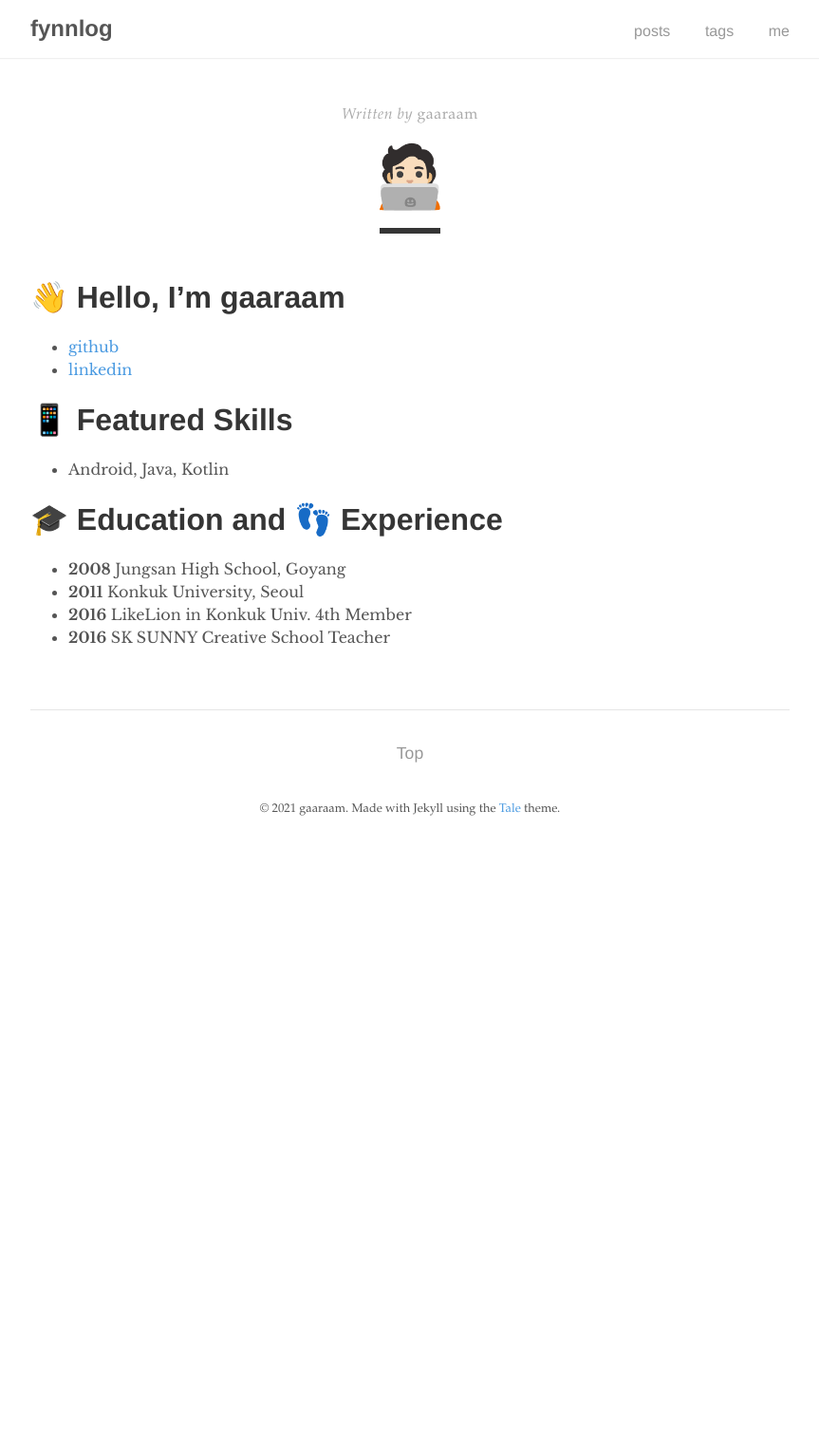
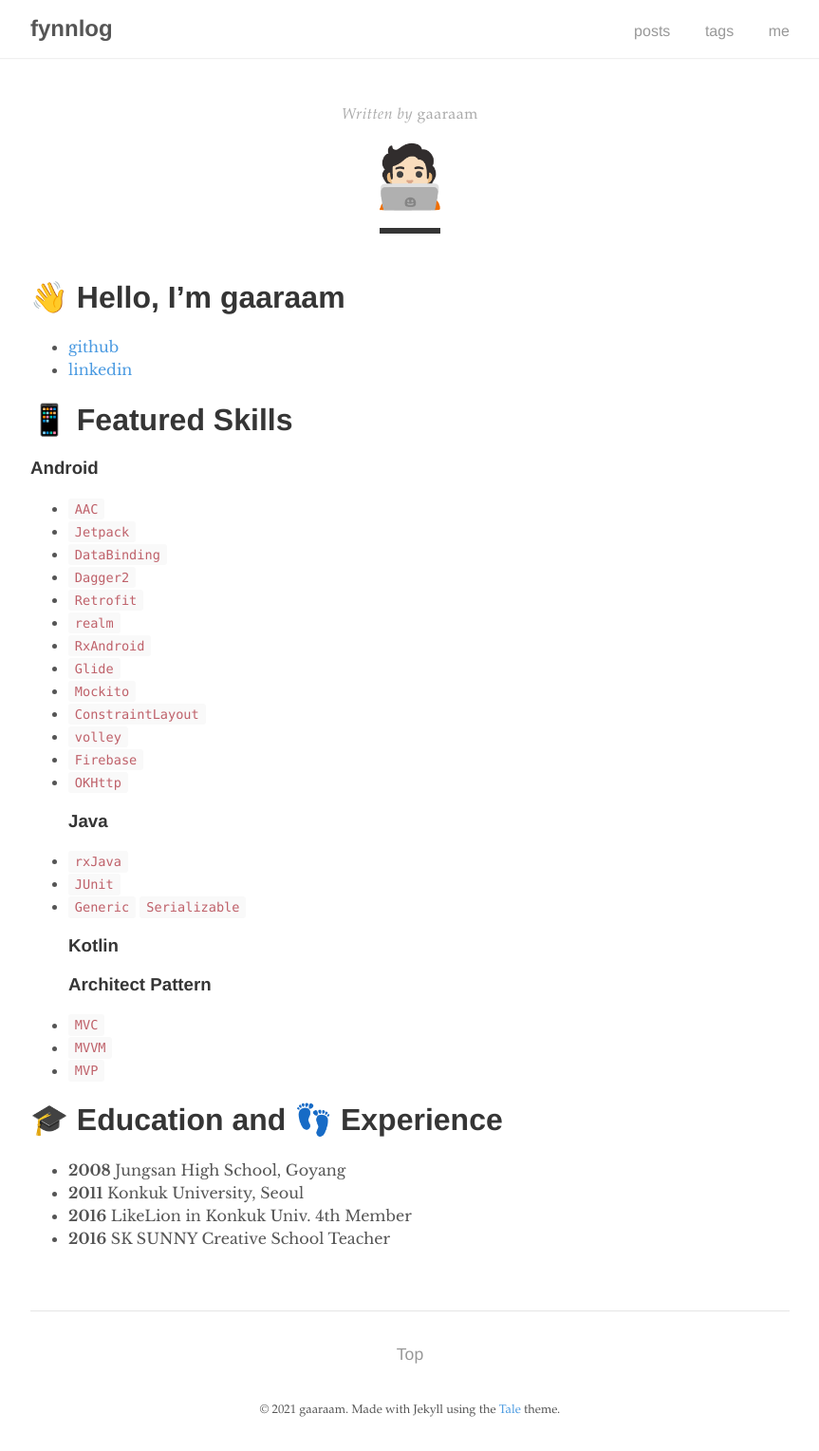
Before and after one commit to Leegaramm/Leegaramm-github.io, a Jekyll site: the page built from _pages/about.md, in a window 1280 px wide. Shown: the whole page at 95% size, without its empty margins (208-1071 px from the left). Built offline with Jekyll 4.4.1, drawn with Linux system fonts in a browser that asks for light colours; before the commit the page ends 900 px from its top, so only the background shows below that.

Commit message:
Update about.md

```diff
--- a/_pages/about.md
+++ b/_pages/about.md
@@ -10,7 +10,29 @@ permalink: /about/
 - [linkedin](https://www.linkedin.com/in/garam-lee-664043130/)
 
 # 📱 Featured Skills
-- Android, Java, Kotlin
+### Android
+- `AAC`
+- `Jetpack`
+- `DataBinding`
+- `Dagger2`
+- `Retrofit`
+- `realm`
+- `RxAndroid`
+- `Glide`
+- `Mockito`
+- `ConstraintLayout`
+- `volley`
+- `Firebase`
+- `OKHttp`
+### Java
+- `rxJava`
+- `JUnit`
+- `Generic` `Serializable`
+### Kotlin
+### Architect Pattern
+- `MVC`
+- `MVVM`
+- `MVP`
 
 # 🎓 Education and 👣 Experience
 - **2008** Jungsan High School, Goyang
```
